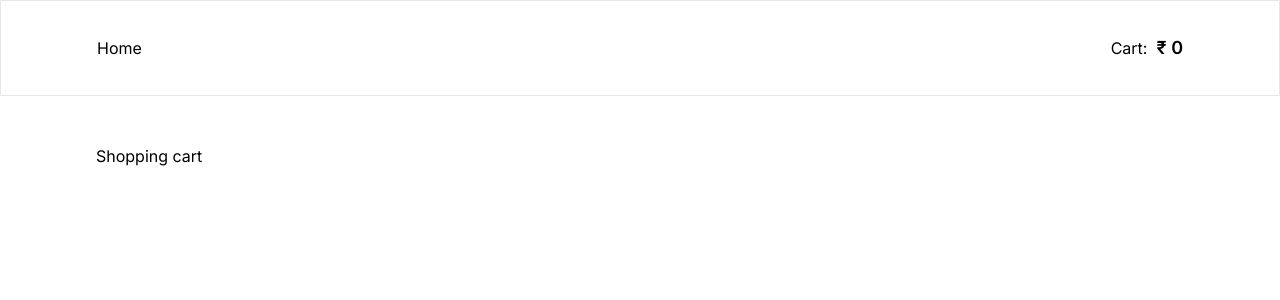
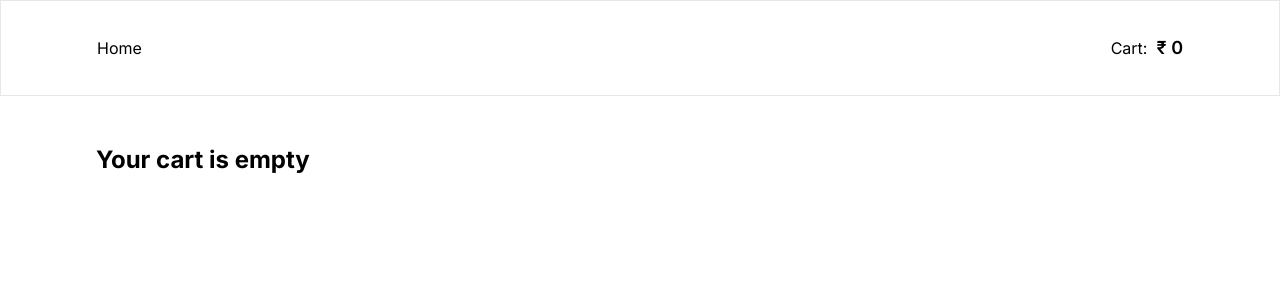
Before and after one commit to mritunjaysaha/ecom-nextjs-tailwind, a Next.js app: page /cart in a window 1280 px wide. Shown: the top 300 px of the page. Built offline with nearby package versions, Linux system fonts and the light colour scheme.

Commit message:
feat: updated cart page to not render subtotal if there is no items in cart

```diff
--- a/src/app/cart/page.tsx
+++ b/src/app/cart/page.tsx
@@ -12,7 +12,9 @@ export default function Cart() {
 
     return (
         <main className="px-24 py-12">
-            <h1 className="mb-4">Shopping cart</h1>
+            <h1 className="mb-4 text-2xl font-bold">
+                {totalQuantity ? "Shopping cart" : "Your cart is empty"}
+            </h1>
 
             <section className="flex gap-8 w-full">
                 <div className="flex flex-col w-9/12">
@@ -20,7 +22,7 @@ export default function Cart() {
                         <CartItems key={item.id} item={item} />
                     ))}
                 </div>
-                {!!totalPrice && (
+                {!!totalQuantity && (
                     <article className="flex flex-col border p-8 w-max h-max">
                         <p className="text-lg">
                             Subtotal (items {totalQuantity}):{" "}
```
